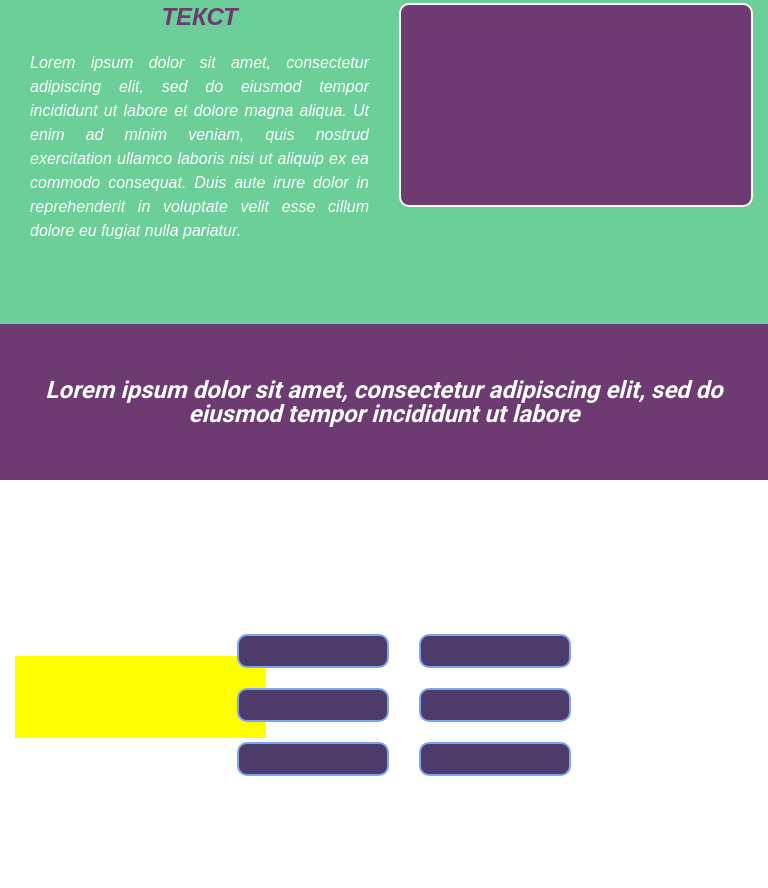
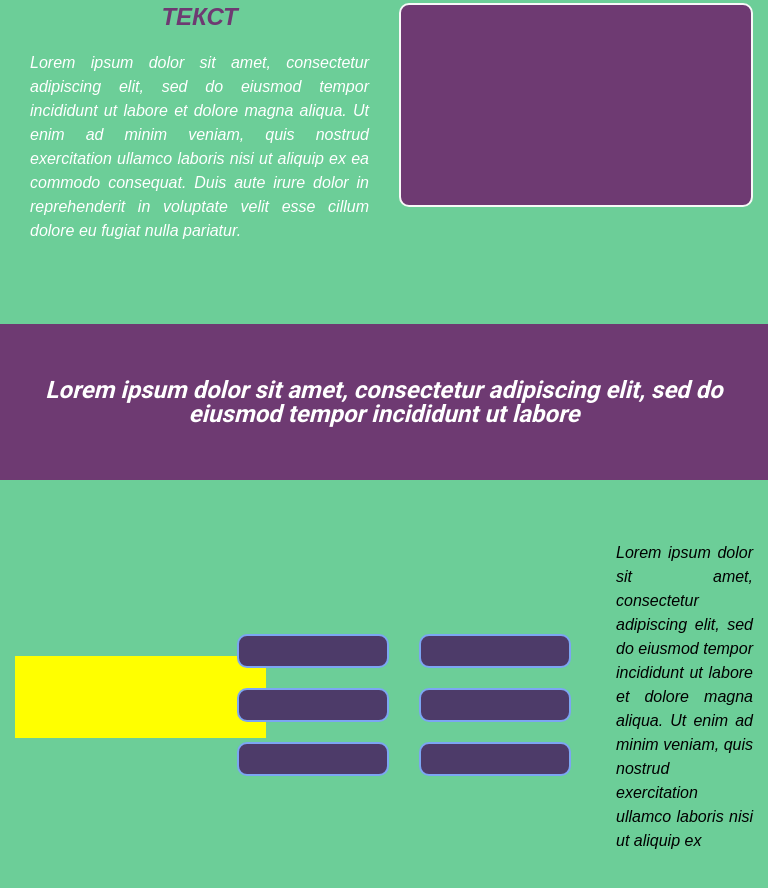
Before and after one commit to Inylay95/task_2, a plain HTML site: page index.html in a window 768 px wide. Shown: the part 162-1050 px from the top of the page. Drawn offline with Linux system fonts and the light colour scheme.

Commit message:
new container

```diff
--- a/index.html
+++ b/index.html
@@ -71,7 +71,7 @@
         </ul>
       </div>
       <div class="col-3">
-        <p class="text">Lorem ipsum dolor sit amet, consectetur adipiscing
+        <p class="main text">Lorem ipsum dolor sit amet, consectetur adipiscing
           elit, sed do eiusmod tempor incididunt ut labore et
           dolore magna aliqua. Ut enim ad minim veniam, quis nostrud exercitation ullamco laboris nisi ut aliquip ex
         </p>
--- a/styles/style.css
+++ b/styles/style.css
@@ -232,4 +232,12 @@ col-6 {
     .container {
       max-width: 1345px;
       margin: 15px;
+    }
+    p.main.text{
+      color:black;
+    }
+    .footer {
+      padding: 30px 0;
+      background:rgb(108, 206, 152);;
+  }
 }
```
